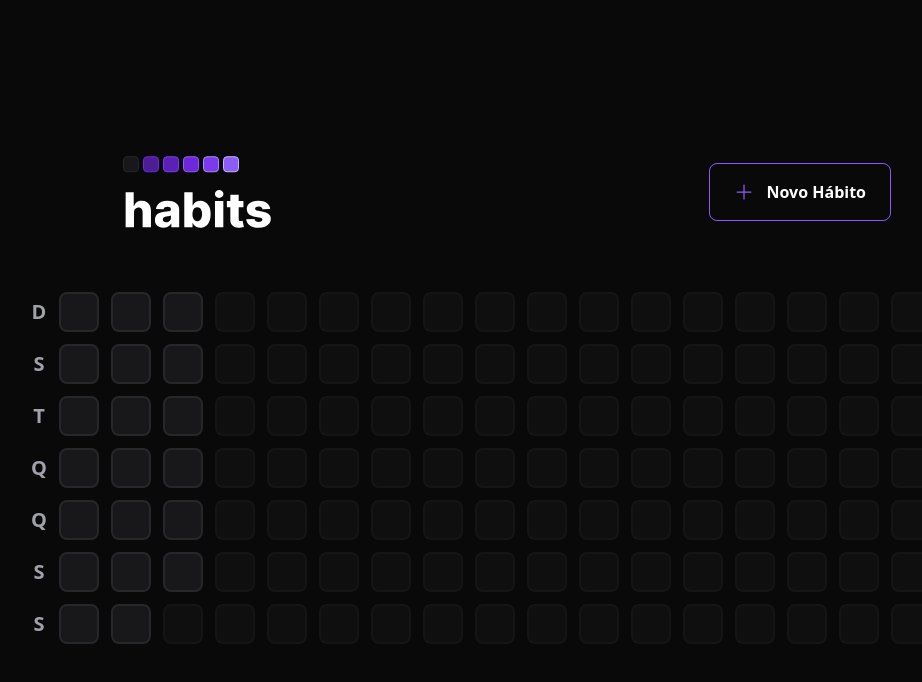
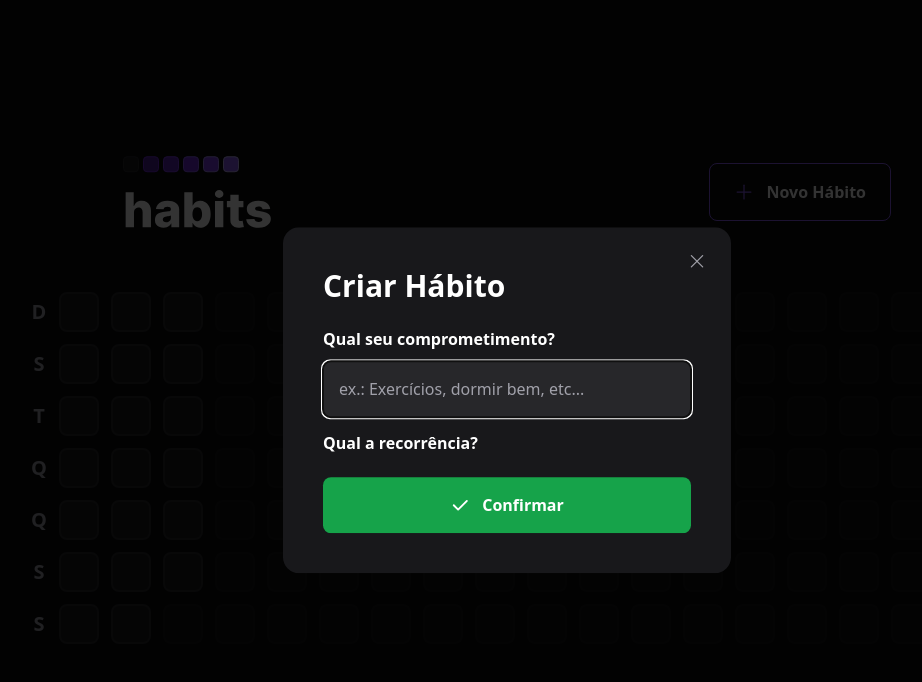
Before and after one commit to SamuelAlv3s/habits-web, a React (Vite) app: page / in a window 1280 px wide. Both pictures are taken after a click on the button "Novo Hábito". Shown: the top 682 px of the page, without its empty margins (133-1055 px from the left). Built offline with nearby package versions, Linux system fonts and the light colour scheme.

Commit message:
add radix dialog and component new habit form

```diff
--- a/index.html
+++ b/index.html
@@ -6,7 +6,7 @@
     <meta name="viewport" content="width=device-width, initial-scale=1.0" />
     <title>Vite + React + TS</title>
   </head>
-  <body class="bg-background">
+  <body class="bg-background text-white">
     <div id="root"></div>
     <script type="module" src="/src/main.tsx"></script>
   </body>
--- a/package.json
+++ b/package.json
@@ -9,6 +9,7 @@
     "preview": "vite preview"
   },
   "dependencies": {
+    "@radix-ui/react-dialog": "^1.0.2",
     "dayjs": "^1.11.7",
     "phosphor-react": "^1.4.1",
     "react": "^18.2.0",
--- /dev/null
+++ b/src/components/NewHabitForm.tsx
@@ -0,0 +1,31 @@
+import { Check } from "phosphor-react";
+
+export function NewHabitForm() {
+  return (
+    <form className="w-full flex flex-col mt-6">
+      <label htmlFor="title" className="font-semibold leading-tight">
+        Qual seu comprometimento?
+      </label>
+
+      <input
+        type="text"
+        id="title"
+        placeholder="ex.: Exercícios, dormir bem, etc..."
+        autoFocus
+        className="p-4 rounded-lg mt-3 bg-zinc-800 text-white placeholder:text-zinc-400"
+      />
+
+      <label htmlFor="" className="font-semibold leading-tight mt-4">
+        Qual a recorrência?
+      </label>
+
+      <button
+        type="submit"
+        className="mt-6 rounded-lg p-4 flex items-center justify-center gap-3 font-semibold bg-green-600 hover:bg-green-500"
+      >
+        <Check size={20} weight="bold" />
+        Confirmar
+      </button>
+    </form>
+  );
+}
--- a/src/components/header.tsx
+++ b/src/components/header.tsx
@@ -1,15 +1,40 @@
 import logoImage from "../assets/logo.svg";
-import { Plus } from "phosphor-react";
+import { Plus, X } from "phosphor-react";
+import { useState } from "react";
+import * as Dialog from "@radix-ui/react-dialog";
+import { NewHabitForm } from "./NewHabitForm";
 
 export function Header() {
+  function handleOpenModal() {}
+
   return (
     <div className="w-full max-w-3xl mx-auto flex items-center justify-between">
       <img src={logoImage} alt="Habits Logo" />
 
-      <button className="border border-violet-500 font-semibold rounded-lg px-6 py-4 flex items-center gap-3 text-white hover:border-violet-300">
-        <Plus size={20} className="text-violet-500" />
-        Novo Hábito
-      </button>
+      <Dialog.Root>
+        <Dialog.Trigger
+          type="button"
+          className="border border-violet-500 font-semibold rounded-lg px-6 py-4 flex items-center gap-3 text-white hover:border-violet-300"
+          onClick={handleOpenModal}
+        >
+          <Plus size={20} className="text-violet-500" />
+          Novo Hábito
+        </Dialog.Trigger>
+        <Dialog.Portal>
+          <Dialog.Overlay className="w-screen h-screen fixed inset-0 bg-black/80" />
+          <Dialog.Content className="absolute p-10 bg-zinc-900 rounded-2xl w-full max-w-md top-1/2 left-1/2 -translate-x-1/2 -translate-y-1/2">
+            <Dialog.Close className="absolute right-6 top-6 text-zinc-400 hover:text-zinc">
+              <X size={20} aria-label="Fechar" />
+            </Dialog.Close>
+
+            <Dialog.Title className="text-3xl leading-tight font-bold">
+              Criar Hábito
+            </Dialog.Title>
+
+            <NewHabitForm />
+          </Dialog.Content>
+        </Dialog.Portal>
+      </Dialog.Root>
     </div>
   );
 }
```
Also changed, not shown: 1 other file (tests, documents, lock files or other folders).
